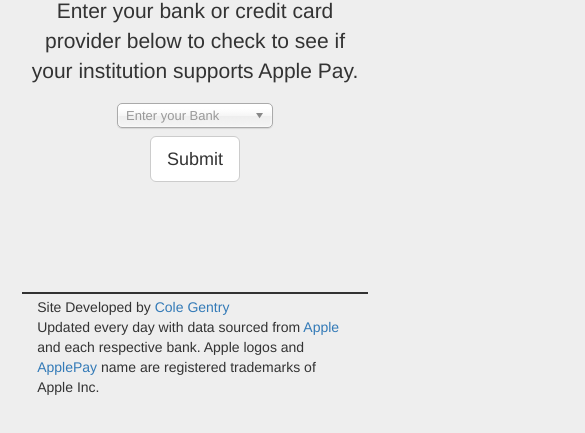
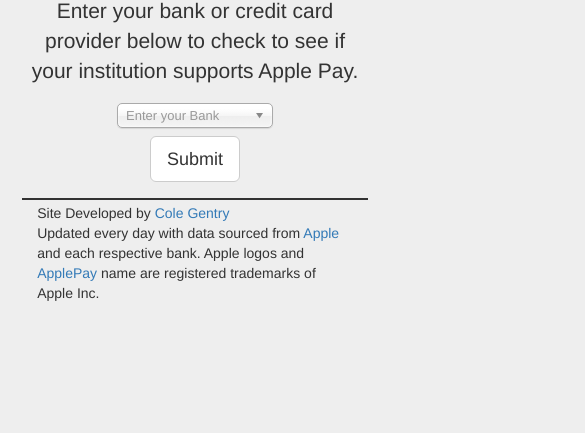
Before and after one commit to chrisvanpatten/caniapplepay, a plain HTML site: page index.html in a window 390 px wide. Shown: the part 111-544 px from the top of the page, 585 px wide, since content can reach past the window. Drawn offline with nearby package versions, Linux system fonts and the light colour scheme; a script that the page names is missing; files whose address does not match are found by name.

Commit message:
updated ad code to be responsive

```diff
--- a/index.html
+++ b/index.html
@@ -13,7 +13,7 @@
   <body>
     <div class="container-fluid">
       <div class="row">
-        <div class="col-md-offset-2 col-md-8 col-sm-offset-2 col-sm-8">
+        <div class="col-md-offset-2 col-md-8 col-sm-offset-2 col-sm-8 col-xs-12">
           <div class="jumbotron">
         	  <h1>Can I ApplePay?</h1>
             <div class="row">
@@ -82,13 +82,14 @@
         </div>
       </div> -->
       <div class="row google_ad">
-        <div class="col-md-offset-2 col-md-8">
+        <div class="col-md-offset-2 col-md-8 col-sm-offset-2 col-sm-8 col-xs-12 ">
           <script async src="//pagead2.googlesyndication.com/pagead/js/adsbygoogle.js"></script>
-          <!-- caniapplypay -->
+          <!-- caniapplepayresp -->
           <ins class="adsbygoogle"
-               style="display:inline-block;width:728px;height:90px"
+               style="display:block"
                data-ad-client="ca-pub-0523971861051053"
-               data-ad-slot="4783321396"></ins>
+               data-ad-slot="3452862197"
+               data-ad-format="auto"></ins>
           <script>
           (adsbygoogle = window.adsbygoogle || []).push({});
           </script>
```
Also changed, not shown: assets/favicon.png (deleted), 1 other file.
